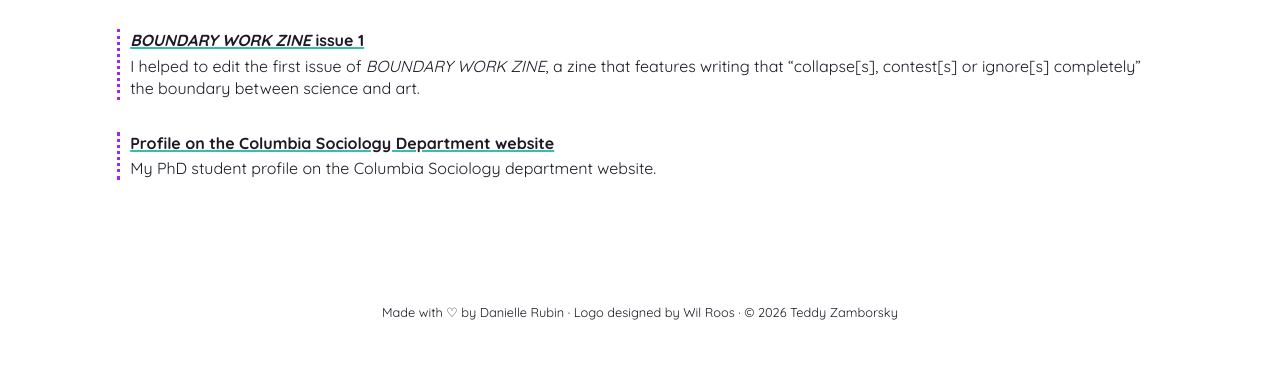
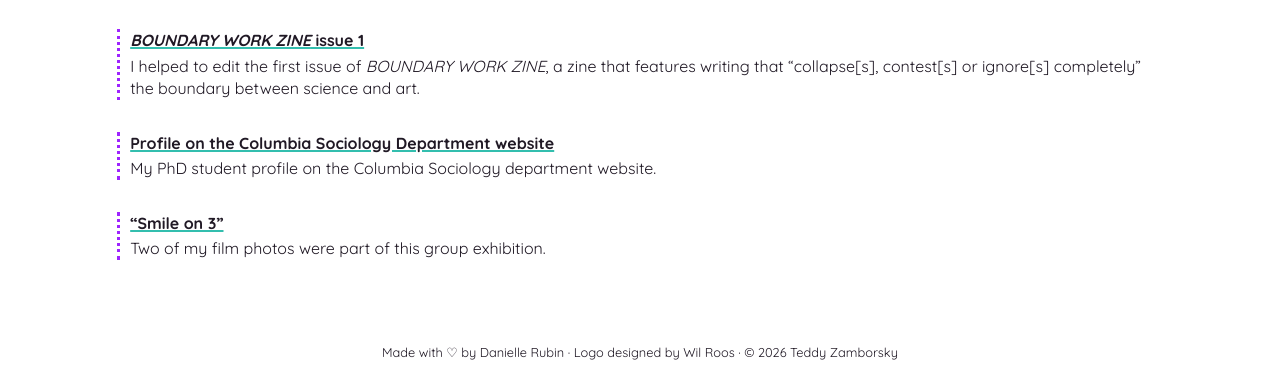
Before and after one commit to tzamboiv/personal-site, an Astro site: page /links in a window 1280 px wide. Shown: the part 466-840 px from the top of the page. Before the commit the page ends 800 px from the top, so only its background shows below. Built offline with nearby package versions, Linux system fonts and the light colour scheme; Astro itself is replaced by a stand-in of ours.

Commit message:
added smile on three

```diff
--- a/src/content/links.md
+++ b/src/content/links.md
@@ -24,3 +24,7 @@
 - <a href="https://sociology.columbia.edu/content/teddy-zamborsky" target="_blank">Profile on the Columbia Sociology Department website</a>
 
   My PhD student profile on the Columbia Sociology department website.
+
+- <a href="https://www.alterworkstudios.com/smile-on-3" target="_blank">"Smile on 3"</a>
+
+  Two of my film photos were part of this group exhibition.
```
